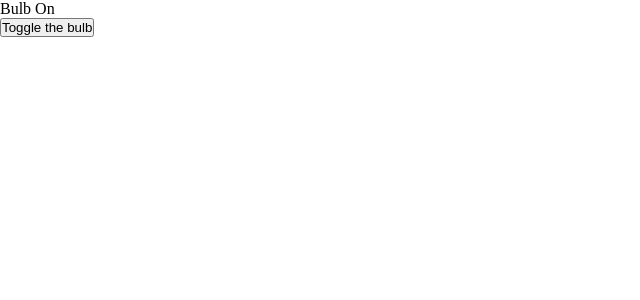
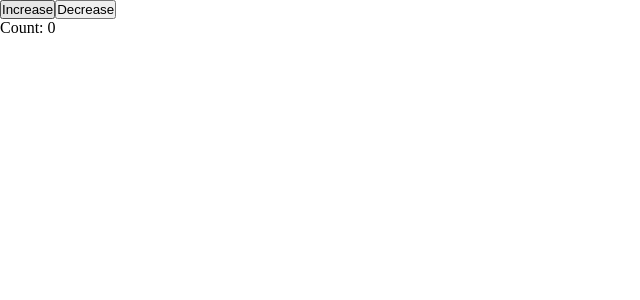
Before and after one commit to vivek-namdev/react-basics, a React (Vite) app: page / in a window 1280 px wide. Shown: the top 300 px of the page, without its empty margins (0-640 px from the left). Built offline with nearby package versions, Linux system fonts and the light colour scheme.

Commit message:
learned Context API

```diff
--- a/src/App.jsx
+++ b/src/App.jsx
@@ -1,10 +1,10 @@
-import Lightbulb from "./Lightbulb";
+import Parent from './Parent'; // Named exports
 
 function App() {
 
   return (
     <div>
-      <Lightbulb/>
+      <Parent/>
     </div>
   )
 }
--- /dev/null
+++ b/src/Parent.jsx
@@ -0,0 +1,40 @@
+import { useContext, useState, createContext } from "react";
+
+const CountContext = createContext();
+
+function CountContextProvider({ children }) {
+    const [count, setCount] = useState(0);
+
+    return (
+        <CountContext.Provider value={{ count, setCount }}>
+            { children }
+        </CountContext.Provider>
+    );
+}
+
+function Parent() {
+    return (
+        <CountContextProvider>
+            <Increase />
+            <Decrease />
+            <Value />
+        </CountContextProvider>
+    );
+}
+
+function Decrease() {
+    const { count, setCount } = useContext(CountContext);
+    return <button onClick={() => setCount(count - 1)}>Decrease</button>;
+}
+
+function Increase() {
+    const { count, setCount } = useContext(CountContext);
+    return <button onClick={() => setCount(count + 1)}>Increase</button>;
+}
+
+function Value() {
+    const { count } = useContext(CountContext);
+    return <p>Count: {count}</p>;
+}
+
+export default Parent;
```
